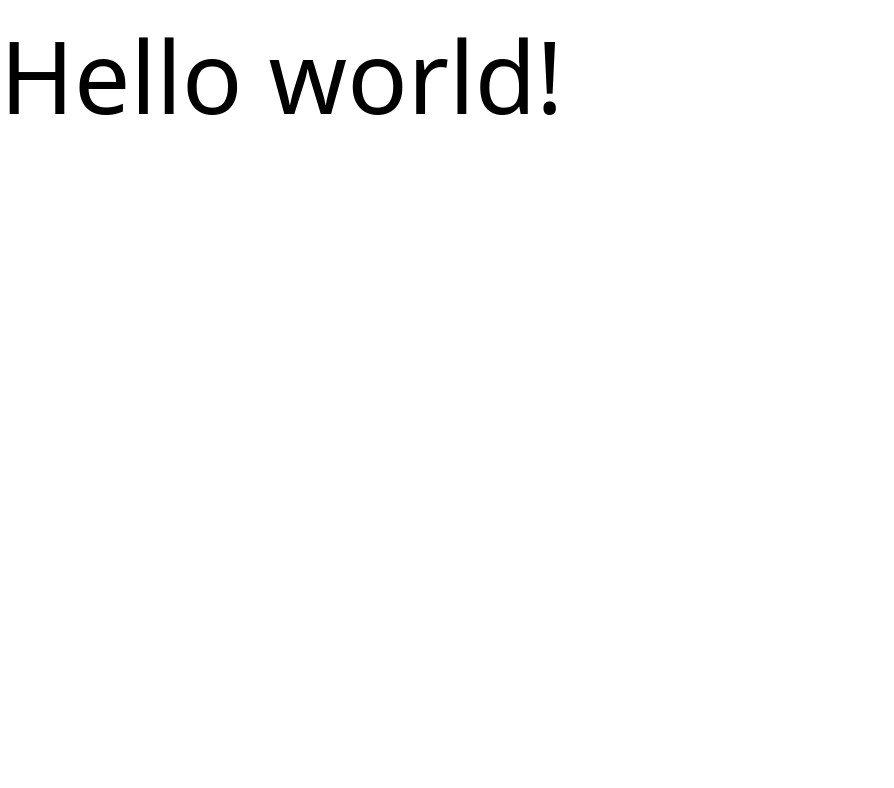
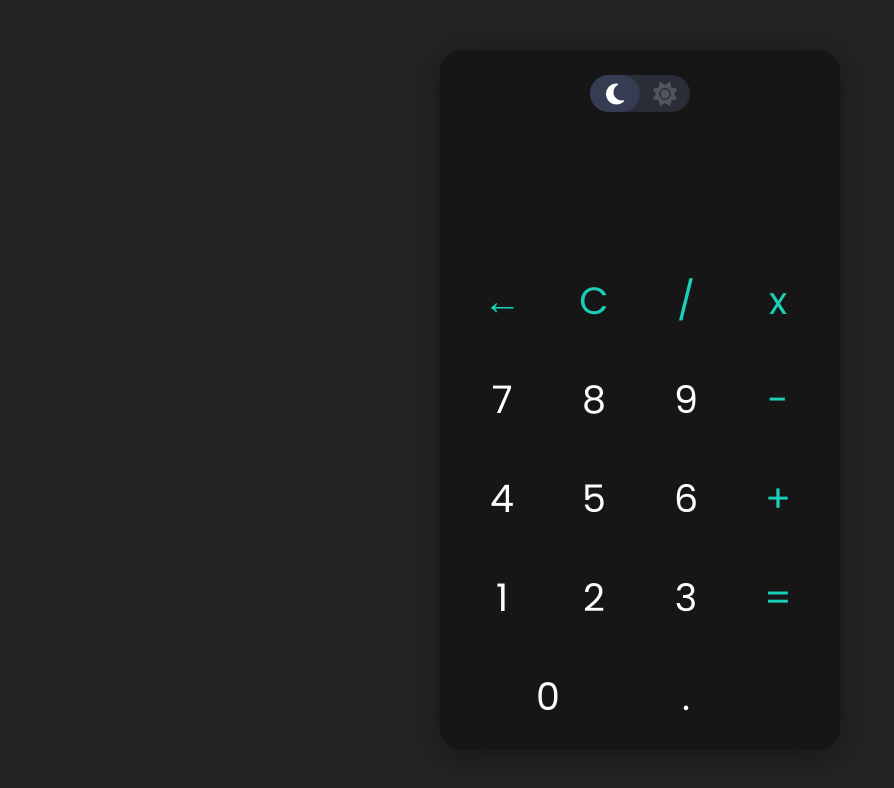
Before and after one commit to vvaciej/Calculator-React-App, a React (Vite) app: page / in a window 1280 px wide. Shown: the top 788 px of the page, without its empty margins (0-894 px from the left). Built offline with nearby package versions, Linux system fonts and the light colour scheme.

Commit message:
Added style on desktop, added light and dark mode also interactive of it

```diff
--- a/index.html
+++ b/index.html
@@ -1,5 +1,5 @@
 <!doctype html>
-<html lang="en">
+<html lang="en" class="dark">
   <head>
     <meta charset="UTF-8" />
     <link rel="icon" type="image/svg+xml" href="/src/assets/react.svg" />
@@ -8,6 +8,6 @@
   </head>
   <body>
     <div id="root"></div>
-    <script type="module" src="/src/main.jsx"></script>
+    <script defer type="module" src="/src/main.jsx"></script>
   </body>
 </html>
--- a/package.json
+++ b/package.json
@@ -10,6 +10,9 @@
     "preview": "vite preview"
   },
   "dependencies": {
+    "@fortawesome/fontawesome-svg-core": "^6.5.1",
+    "@fortawesome/free-solid-svg-icons": "^6.5.1",
+    "@fortawesome/react-fontawesome": "^0.2.0",
     "react": "^18.2.0",
     "react-dom": "^18.2.0"
   },
--- a/src/App.jsx
+++ b/src/App.jsx
@@ -1,5 +1,19 @@
+import { SwitchTheme } from './components/SwitchTheme';
+import { MainCalc, DisplayCalc } from './components/CalcBtnsContainer';
 import './style/css/main.css';
 
 export default function App() {
-  return <h1 className='hi'>Hello world!</h1>
+	return (
+		<>
+			<div className='calc-wrapper'>
+				<header className='header-calc-theme-display'>
+					<SwitchTheme />
+					<DisplayCalc />
+				</header>
+				<main className='main-calc'>
+					<MainCalc />
+				</main>
+			</div>
+		</>
+	)
 }
--- /dev/null
+++ b/src/components/CalcBtnsContainer.jsx
@@ -0,0 +1,92 @@
+export function DisplayCalc() {
+	return (
+		<>
+			<input
+				type='text'
+				className='display-calc-input cursor-default'
+				maxLength={11}
+				readOnly
+				// onKeyDown={e => {
+				//   const allowedKeys = ['Backspace', '0', '1', '2',
+				//     '3', '4', '5', '6', '7', '8', '9', 'ArrowLeft', 'ArrowRight',
+				//     '*', '/', '.', '-', '+', '='
+				//   ];
+
+				//   !allowedKeys.includes(e.key) ? e.preventDefault() : '';
+				// }}
+			/>
+		</>
+	);
+}
+
+export function MainCalc() {
+	return (
+		<>
+			<section className='calc-btns-section-x'>
+				<button className='calc-btn special' data-value='del'>
+					←
+				</button>
+				<button className='calc-btn special' data-value='reset'>
+					C
+				</button>
+				<button className='calc-btn special' data-value='/'>
+					/
+				</button>
+				<button className='calc-btn special' data-value='*'>
+					x
+				</button>
+			</section>
+			<section className='calc-btns-section-x'>
+				<button className='calc-btn' data-value='7'>
+					7
+				</button>
+				<button className='calc-btn' data-value='8'>
+					8
+				</button>
+				<button className='calc-btn' data-value='9'>
+					9
+				</button>
+				<button className='calc-btn special' data-value='-'>
+					-
+				</button>
+			</section>
+			<section className='calc-btns-section-x'>
+				<button className='calc-btn' data-value='4'>
+					4
+				</button>
+				<button className='calc-btn' data-value='5'>
+					5
+				</button>
+				<button className='calc-btn' data-value='6'>
+					6
+				</button>
+				<button className='calc-btn special' data-value='+'>
+					+
+				</button>
+			</section>
+			<section className='calc-btns-section-x'>
+				<button className='calc-btn' data-value='1'>
+					1
+				</button>
+				<button className='calc-btn' data-value='2'>
+					2
+				</button>
+				<button className='calc-btn' data-value='3'>
+					3
+				</button>
+				<button className='calc-btn special' data-value='='>
+					=
+				</button>
+			</section>
+			<section className='calc-btns-section-x'>
+				<button className='calc-btn' data-value='0'>
+					0
+				</button>
+				<button className='calc-btn' data-value='.'>
+					.
+				</button>
+				<button className='calc-btn'></button>
+			</section>
+		</>
+	);
+}
--- /dev/null
+++ b/src/components/SwitchTheme.jsx
@@ -0,0 +1,30 @@
+import { FontAwesomeIcon } from '@fortawesome/react-fontawesome';
+import { faMoon, faSun } from '@fortawesome/free-solid-svg-icons';
+import { useState } from 'react';
+
+export const SwitchTheme = () => {
+	const htmlEl = document.querySelector('html');
+	const [isSwitched, setIsSwitched] = useState(false);
+
+	const switchTheme = () => {
+		htmlEl.classList.toggle('light');
+		htmlEl.classList.toggle('dark');
+
+		setIsSwitched(prevState => !prevState);
+	};
+
+	const switchClass = `switch-theme-container ${isSwitched ? 'switched' : ''}`;
+
+	return (
+		<div className={switchClass} onClick={switchTheme}>
+			<FontAwesomeIcon
+				icon={faMoon}
+				className={`theme-moon-icon ${!isSwitched ? 'active' : ''}`}
+			/>
+			<FontAwesomeIcon
+				icon={faSun}
+				className={`theme-sun-icon ${isSwitched ? 'active' : ''}`}
+			/>
+		</div>
+	);
+};
--- a/src/style/css/main.css
+++ b/src/style/css/main.css
@@ -1,3 +1,34 @@
+@import url("https://fonts.googleapis.com/css2?family=Poppins:ital,wght@0,100;0,200;0,300;0,400;0,500;0,600;0,700;0,800;0,900;1,100;1,200;1,300;1,400;1,500;1,600;1,700;1,800;1,900&display=swap");
+html.dark {
+  --bg: #242424;
+  --bg-calc: #161616;
+  --box-shadow-calc: #161616;
+  --special-btn: #1CCFB9;
+  --calc-btn-bg: #282B34;
+  --text: #FBFFFF;
+  --theme-icons: white;
+  --theme-btn-active: #363C52;
+  --theme-not-active: #52555E;
+  --theme-btn-not-active: #2A2C38;
+  transition: 0.3s ease;
+}
+
+html.light {
+  --bg: #242424;
+  --bg-calc: #f7f7f7;
+  --box-shadow-calc: #afafaf5e;
+  --special-btn: #6C6C6C;
+  --calc-btn-bg: #eeeeee;
+  --text: #343333;
+  --theme-icons: white;
+  --theme-btn-active: #363C52;
+  --theme-not-active: #52555E;
+  --theme-btn-not-active: #2A2C38;
+  transition: 0.3s ease;
+}
+
+*::before,
+*::after,
 * {
   padding: 0;
   margin: 0;
@@ -6,10 +37,117 @@
 
 html {
   height: 100%;
-  font-family: sans-serif;
+  font-family: "Poppins", sans-serif !important;
   font-size: 16px;
+  background-color: var(--bg);
 }
 
-.hi {
-  font-size: 100px;
+body {
+  height: 100%;
+  display: flex;
+  align-items: center;
+  justify-content: center;
+}
+
+.calc-wrapper {
+  height: 700px;
+  width: 400px;
+  border-radius: 22px;
+  background-color: var(--bg-calc);
+  display: flex;
+  flex-direction: column;
+  box-shadow: 0px 5px 30px var(--box-shadow-calc);
+}
+
+.header-calc-theme-display {
+  display: flex;
+  align-items: center;
+  justify-content: space-between;
+  flex-direction: column;
+  height: 40%;
+  padding-top: 25px;
+}
+.header-calc-theme-display .switch-theme-container {
+  width: 100px;
+  min-height: 37px;
+  background-color: var(--theme-btn-not-active);
+  border-radius: 20px;
+  display: flex;
+  align-items: center;
+  justify-content: space-between;
+  position: relative;
+  cursor: pointer;
+}
+.header-calc-theme-display .switch-theme-container::before {
+  content: "";
+  width: 50%;
+  height: 100%;
+  left: 0%;
+  position: absolute;
+  background-color: var(--theme-btn-active);
+  border-radius: inherit;
+  transition: 0.3s ease;
+}
+.header-calc-theme-display .switch-theme-container .theme-sun-icon, .header-calc-theme-display .switch-theme-container .theme-moon-icon {
+  position: relative;
+  z-index: 1;
+  font-size: 24px;
+  color: var(--theme-not-active);
+  padding: 0px 10px;
+  width: 50%;
+}
+.header-calc-theme-display .switch-theme-container .active {
+  color: var(--theme-icons);
+}
+.header-calc-theme-display .switch-theme-container.switched::before {
+  left: 50%;
+  transition: left 0.3s ease;
+}
+.header-calc-theme-display .display-calc-input {
+  width: 100%;
+  background-color: transparent;
+  color: var(--text);
+  text-align: right;
+  font-size: 60px;
+  padding: 0px 15px;
+  padding-bottom: 8px;
+}
+.header-calc-theme-display .display-calc-input:focus {
+  outline: 0;
+}
+
+.main-calc {
+  width: 100%;
+  height: 100%;
+  padding: 0px 20px;
+  display: flex;
+  flex-direction: column;
+  justify-content: space-between;
+}
+.main-calc .calc-btns-section-x {
+  display: grid;
+  grid-template-columns: repeat(4, 1fr);
+  gap: 8px;
+  margin-bottom: 8px;
+  flex-grow: 1;
+}
+.main-calc .calc-btns-section-x .calc-btn {
+  height: 100%;
+  padding: 10px;
+  width: 100%;
+  border-radius: 10px;
+  font-size: 38px;
+  color: var(--text);
+  user-select: none;
+}
+.main-calc .calc-btns-section-x .calc-btn:hover {
+  opacity: 0.8;
+  transition: opacity 0.2s;
+}
+.main-calc .calc-btns-section-x .calc-btn[data-value="0"] {
+  flex-grow: 1;
+  grid-column: span 2;
+}
+.main-calc .calc-btns-section-x .calc-btn.special {
+  color: var(--special-btn);
 }/*# sourceMappingURL=main.css.map */
--- a/src/style/scss/main.scss
+++ b/src/style/scss/main.scss
@@ -1,3 +1,37 @@
+@import url('https://fonts.googleapis.com/css2?family=Poppins:ital,wght@0,100;0,200;0,300;0,400;0,500;0,600;0,700;0,800;0,900;1,100;1,200;1,300;1,400;1,500;1,600;1,700;1,800;1,900&display=swap');
+
+html.dark {
+  --bg: #242424;
+  --bg-calc: #161616;
+  --box-shadow-calc: #161616;
+  --special-btn: #1CCFB9;
+  --calc-btn-bg: #282B34;
+  --text: #FBFFFF;
+  --theme-icons: white;
+  --theme-btn-active: #363C52;
+  --theme-not-active: #52555E;
+  --theme-btn-not-active: #2A2C38;
+
+  transition: .3s ease;
+}
+
+html.light {
+  --bg: #242424;
+  --bg-calc: #f7f7f7;
+  --box-shadow-calc: #afafaf5e;
+  --special-btn: #6C6C6C;
+  --calc-btn-bg: #eeeeee;
+  --text: #343333;
+  --theme-icons: white;
+  --theme-btn-active: #363C52;
+  --theme-not-active: #52555E;
+  --theme-btn-not-active: #2A2C38;
+
+  transition: .3s ease;
+}
+
+*::before,
+*::after,
 * {
   padding: 0;
   margin: 0;
@@ -6,10 +40,119 @@
 
 html {
   height: 100%;
-  font-family: sans-serif;
+  font-family: 'Poppins', sans-serif !important;
   font-size: 16px;
+  background-color: var(--bg);
 }
 
-.hi {
-  font-size: 100px;
+body {
+  height: 100%;
+  display: flex;
+  align-items: center;
+  justify-content: center;
 }
+
+.calc-wrapper {
+  height: 700px;
+  width: 400px;
+  border-radius: 22px;
+  background-color: var(--bg-calc);
+  display: flex;
+  flex-direction: column;
+  box-shadow: 0px 5px 30px var(--box-shadow-calc);
+}
+
+.header-calc-theme-display {
+  display: flex;
+  align-items: center;
+  justify-content: space-between;
+  flex-direction: column;
+  height: 40%;
+  padding-top: 25px;
+
+  .switch-theme-container {
+    width: 100px;
+    min-height: 37px;
+    background-color: var(--theme-btn-not-active);
+    border-radius: 20px;
+    display: flex;
+    align-items: center;
+    justify-content: space-between;
+    position: relative;
+    cursor: pointer;
+    &::before {
+      content: "";
+      width: 50%;
+      height: 100%;
+      left: 0%;
+      position: absolute;
+      background-color: var(--theme-btn-active);
+      border-radius: inherit;
+      transition: .3s ease;
+    }
+    .theme-sun-icon, .theme-moon-icon {
+      position: relative;
+      z-index: 1;
+      font-size: 24px;
+      color: var(--theme-not-active);
+      padding: 0px 10px;
+      width: 50%;
+    }
+    .active {
+      color: var(--theme-icons);
+    }
+  }
+
+  .switch-theme-container.switched::before {
+    left: 50%;
+    transition: left .3s ease;
+  }
+  .display-calc-input {
+    width: 100%;
+    background-color: transparent;
+    color: var(--text);
+    text-align: right;
+    font-size: 60px;
+    padding: 0px 15px;
+    padding-bottom: 8px;
+    &:focus {
+      outline: 0;
+    }
+  }
+}
+
+.main-calc {
+  width: 100%;
+  height: 100%;
+  padding: 0px 20px;
+  display: flex;
+  flex-direction: column;
+  justify-content: space-between;
+  .calc-btns-section-x {
+    display: grid;
+    grid-template-columns: repeat(4, 1fr);
+    gap: 8px;
+    margin-bottom: 8px;
+    flex-grow: 1;
+    .calc-btn {
+      height: 100%;
+      padding: 10px;
+      width: 100%;
+      border-radius: 10px;
+      font-size: 38px;
+      color: var(--text);
+      user-select: none;
+      &:hover {
+        opacity: .8;
+        transition: opacity .2s;
+      }
+    }
+    .calc-btn[data-value="0"] {
+      flex-grow: 1;
+      grid-column: span 2;
+    }
+    .calc-btn.special {
+      color: var(--special-btn);
+    }
+  }
+}
```
Also changed, not shown: 2 other files (tests, documents, lock files or other folders).
